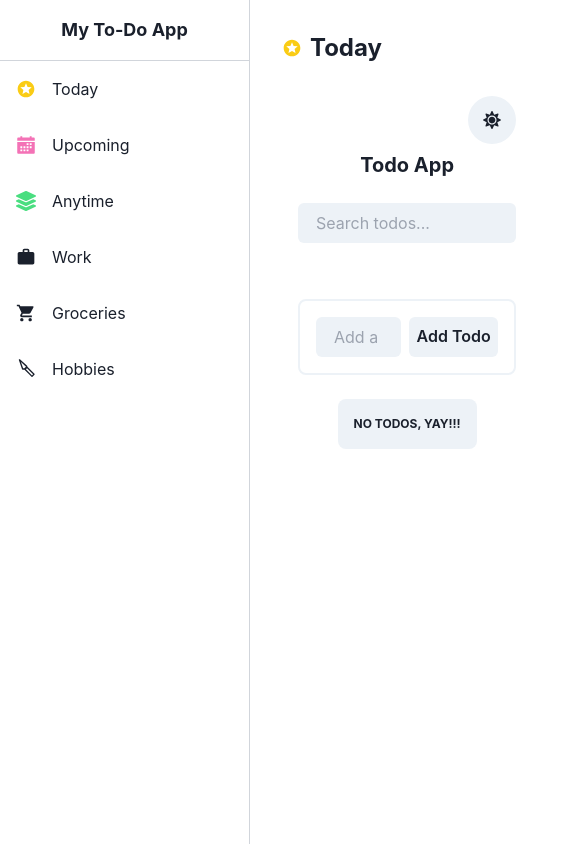
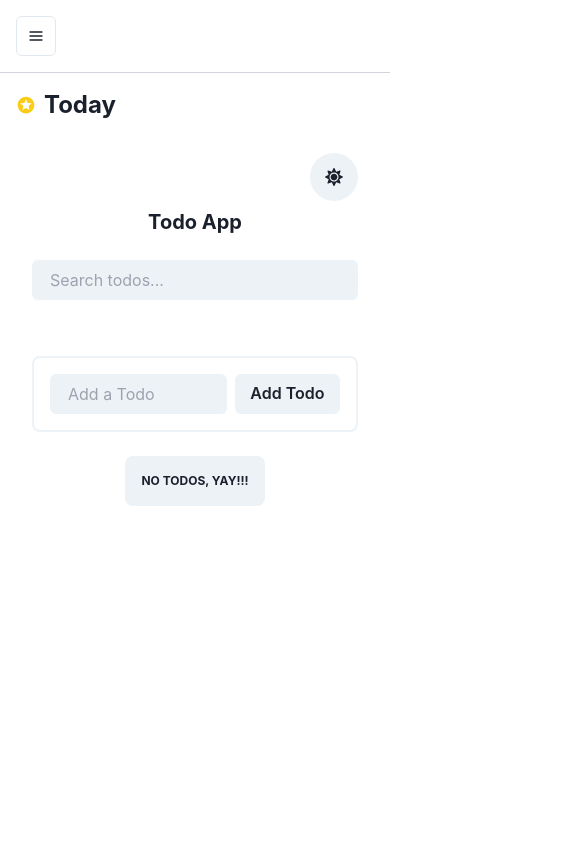
Before and after one commit to janlebar/sideeffects, a Next.js app: page / in a window 390 px wide. Shown: the whole page, 564 px wide, since content can reach past the window. Built offline with nearby package versions, Linux system fonts and the light colour scheme.

Commit message:
mobile toggle

```diff
--- a/app/page.tsx
+++ b/app/page.tsx
@@ -1,11 +1,12 @@
 "use client";
 
 import React, { useState } from "react";
-import { Grid, GridItem } from "@chakra-ui/react";
+import { Grid, GridItem, IconButton } from "@chakra-ui/react";
 import { MdLocalGroceryStore, MdOutlineWork, MdStars } from "react-icons/md";
 import { RxHobbyKnife } from "react-icons/rx";
 import { IoCalendarSharp } from "react-icons/io5";
 import { FaLayerGroup } from "react-icons/fa";
+import { FiMenu } from "react-icons/fi";
 import MainComponent from "@/app/components/todo";
 import { Todo, MenuItemProps } from "./types";
 
@@ -26,6 +27,7 @@ const MenuItem: React.FC<MenuItemProps> = ({
 
 const TodoApp: React.FC = () => {
   const [activeSection, setActiveSection] = useState<string>("Today");
+  const [menuOpen, setMenuOpen] = useState<boolean>(false);
 
   const [todayTodos, setTodayTodos] = useState<Todo[]>([]);
   const [upcomingTodos, setUpcomingTodos] = useState<Todo[]>([]);
@@ -66,8 +68,29 @@ const TodoApp: React.FC = () => {
 
   return (
     <div className="h-screen">
-      <Grid templateColumns="250px 1fr" h="100%">
-        <GridItem className="border-r border-gray-300">
+      <Grid
+        templateColumns={{ base: "1fr", md: "250px 1fr" }}
+        templateRows={{ base: "auto 1fr", md: "1fr" }}
+        h="100%"
+      >
+        <GridItem
+          display={{ base: "block", md: "none" }}
+          className="p-4 border-b border-gray-300"
+        >
+          <IconButton
+            aria-label="Toggle menu"
+            icon={<FiMenu />}
+            onClick={() => setMenuOpen(!menuOpen)}
+            variant="outline"
+          />
+        </GridItem>
+
+        <GridItem
+          className={`border-r border-gray-300 bg-white ${
+            menuOpen ? "block" : "hidden"
+          } md:block`}
+          w={{ base: "full", md: "250px" }}
+        >
           <div className="h-full flex flex-col">
             <div className="text-center p-4 border-b border-gray-300 font-bold text-lg">
               My To-Do App
@@ -77,41 +100,59 @@ const TodoApp: React.FC = () => {
                 className="text-yellow-400"
                 icon={MdStars}
                 label="Today"
-                onClick={() => setActiveSection("Today")}
+                onClick={() => {
+                  setActiveSection("Today");
+                  setMenuOpen(false);
+                }}
               />
               <MenuItem
                 className="text-pink-400"
                 icon={IoCalendarSharp}
                 label="Upcoming"
-                onClick={() => setActiveSection("Upcoming")}
+                onClick={() => {
+                  setActiveSection("Upcoming");
+                  setMenuOpen(false);
+                }}
               />
               <MenuItem
                 className="text-green-400"
                 icon={FaLayerGroup}
                 label="Anytime"
-                onClick={() => setActiveSection("Anytime")}
+                onClick={() => {
+                  setActiveSection("Anytime");
+                  setMenuOpen(false);
+                }}
               />
               <MenuItem
                 icon={MdOutlineWork}
                 label="Work"
-                onClick={() => setActiveSection("Work")}
+                onClick={() => {
+                  setActiveSection("Work");
+                  setMenuOpen(false);
+                }}
               />
               <MenuItem
                 icon={MdLocalGroceryStore}
                 label="Groceries"
-                onClick={() => setActiveSection("Groceries")}
+                onClick={() => {
+                  setActiveSection("Groceries");
+                  setMenuOpen(false);
+                }}
               />
               <MenuItem
                 icon={RxHobbyKnife}
                 label="Hobbies"
-                onClick={() => setActiveSection("Hobbies")}
+                onClick={() => {
+                  setActiveSection("Hobbies");
+                  setMenuOpen(false);
+                }}
               />
             </div>
           </div>
         </GridItem>
 
         <GridItem>
-          <div className="p-8">
+          <div className="p-4 md:p-8">
             <h1 className="text-2xl font-bold mb-4 flex items-center">
               {sectionIcons[activeSection] || null} {activeSection}
             </h1>
```
